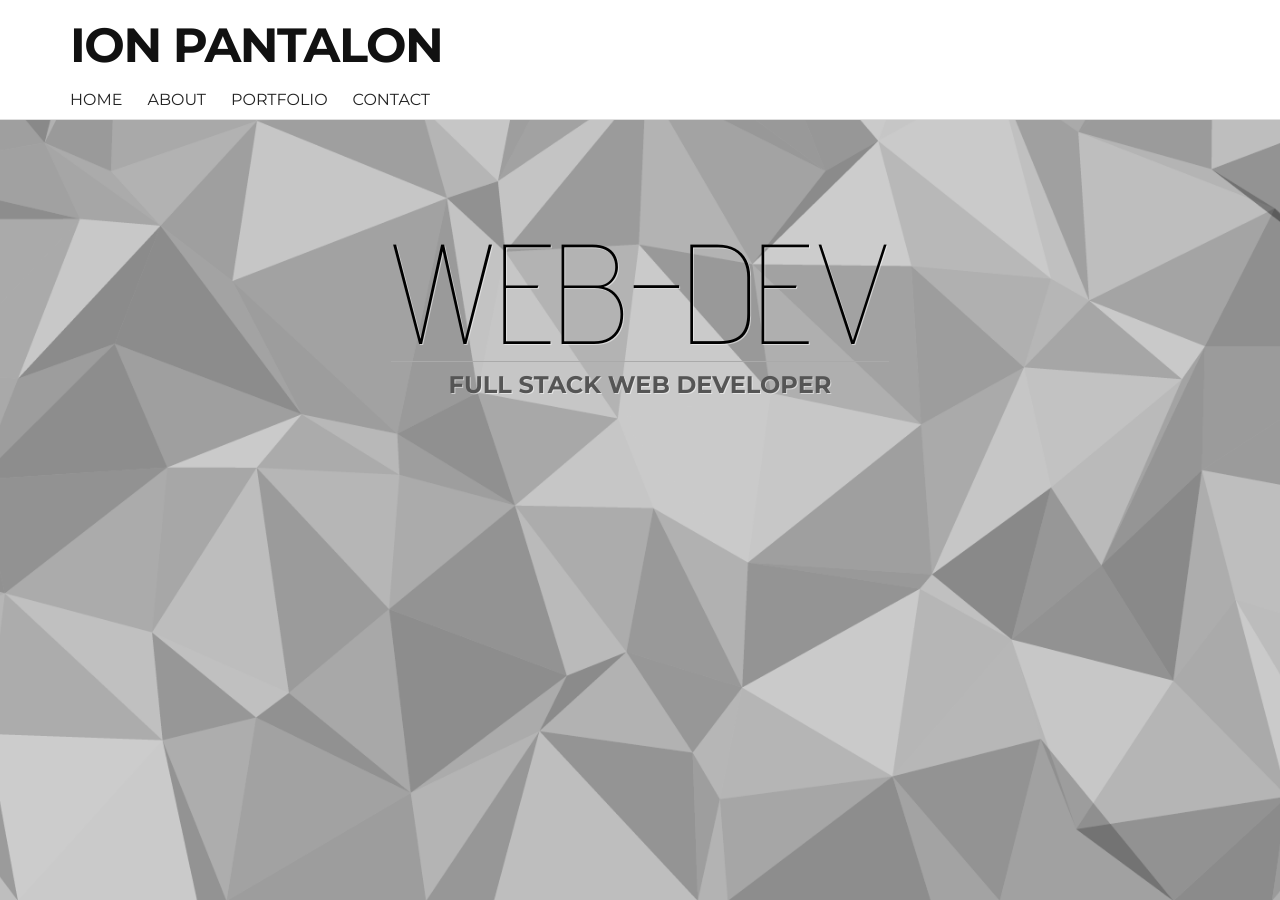
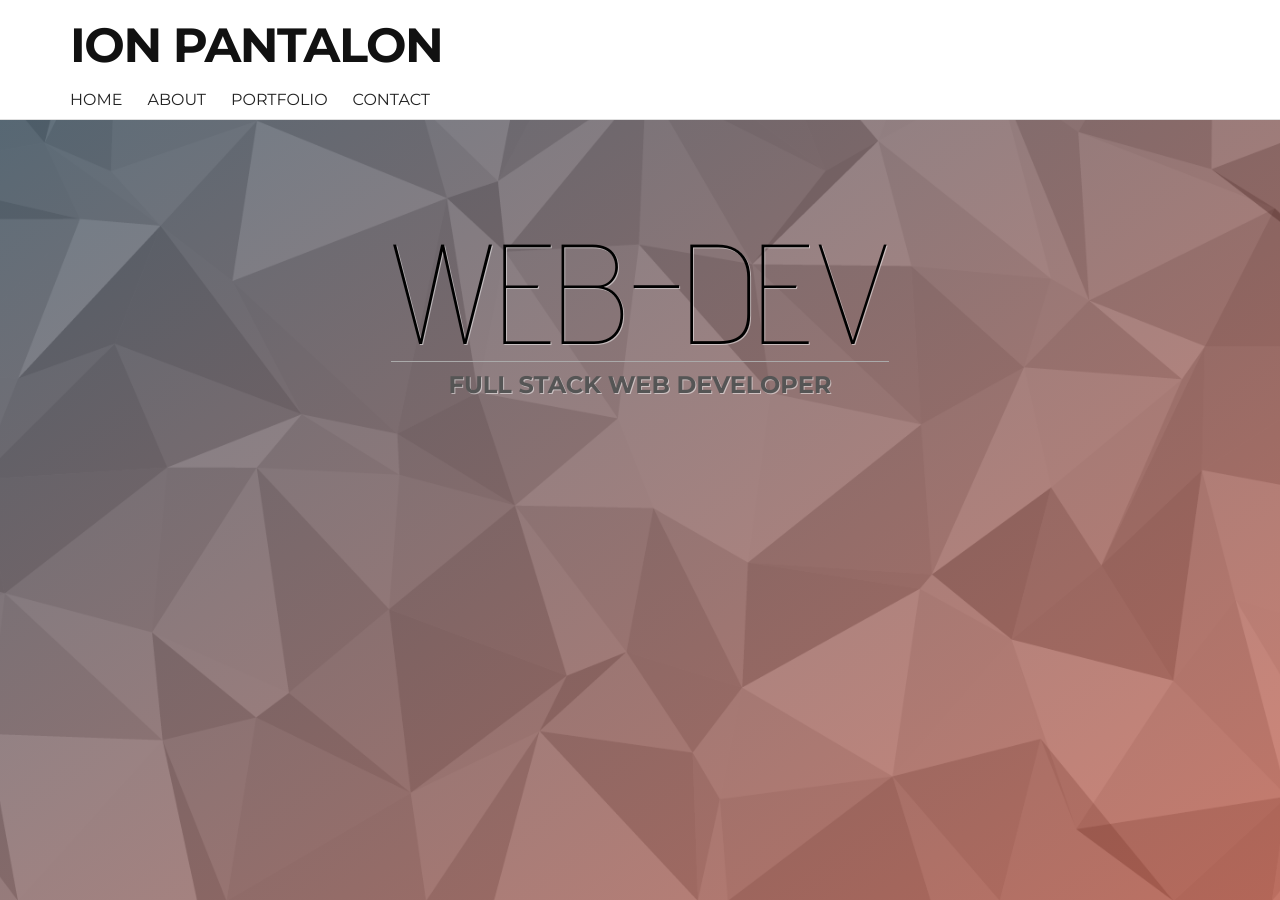
Before and after one commit to ionp-dev/dotfiles, a Jekyll site: the page built from index.html, in a window 1280 px wide and 900 px high. Built offline with Jekyll 4.4.1, drawn with Linux system fonts in a browser that asks for light colours; nearby versions of some CDN libraries; the list of posts is cut into pages by our own code.

Commit message:
Update _zipline.scss: added gradient to home bg

```diff
--- a/_sass/_zipline.scss
+++ b/_sass/_zipline.scss
@@ -60,9 +60,30 @@ h1, h2, h3, h4, h5, h6 { font-family: 'Montserrat', serif; font-weight: 700; col
 #home {
   /*background: url('/assets/img/theme/fog_1005445_1920.jpg') no-repeat center center fixed;*/
   background: url('/assets/img/theme/low-poly-grey.png') no-repeat center center fixed;
-  background-size: cover; text-shadow: 1px 1px 0 rgba(255,255,255,0.5); text-align: center;
+  background-size: cover;
+  text-shadow: 1px 1px 0 rgba(255,255,255,0.5);
+  text-align: center;
 }
-#home h1 { font-family: 'Advent Pro', sans-serif; font-size: 96px; color: #000; display: inline-block; margin: 0; padding: 0; line-height: 90px; margin-top: 60px; }
+#home:before {
+  content: '';
+  position: absolute;
+  top: 0;
+  right: 0;
+  bottom: 0;
+  left: 0;
+  background-image: linear-gradient(to bottom right, #002f4b, #dc4225);
+  opacity: .5;
+}
+#home h1 {
+  font-family: 'Advent Pro', sans-serif;
+  font-size: 96px;
+  color: #000;
+  display: inline-block;
+  margin: 0;
+  padding: 0;
+  line-height: 90px;
+  margin-top: 60px;
+}
 #home h1:after { border-bottom: 1px solid #AAA;  }
 #home h5 { font-size: 16px; color: #555; }
 
```
